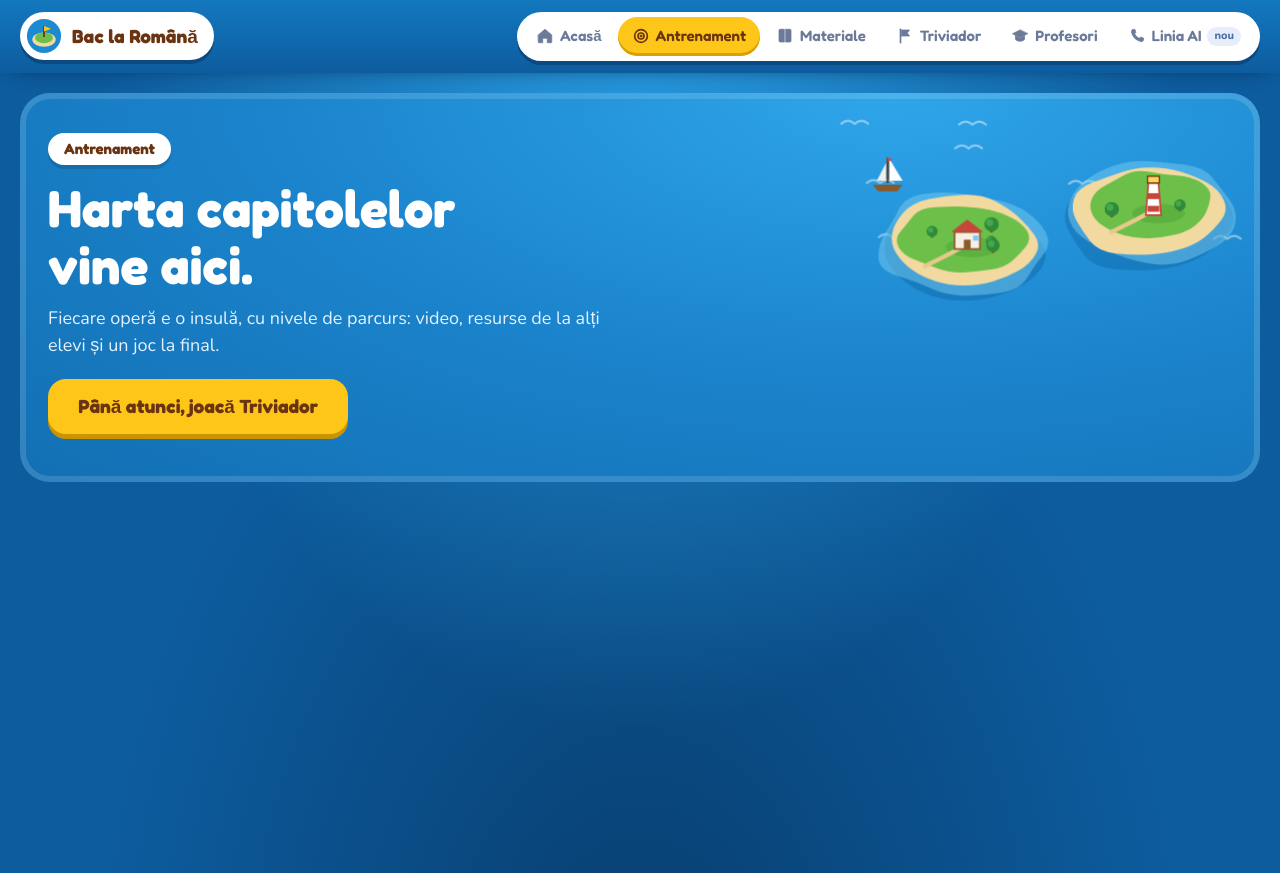
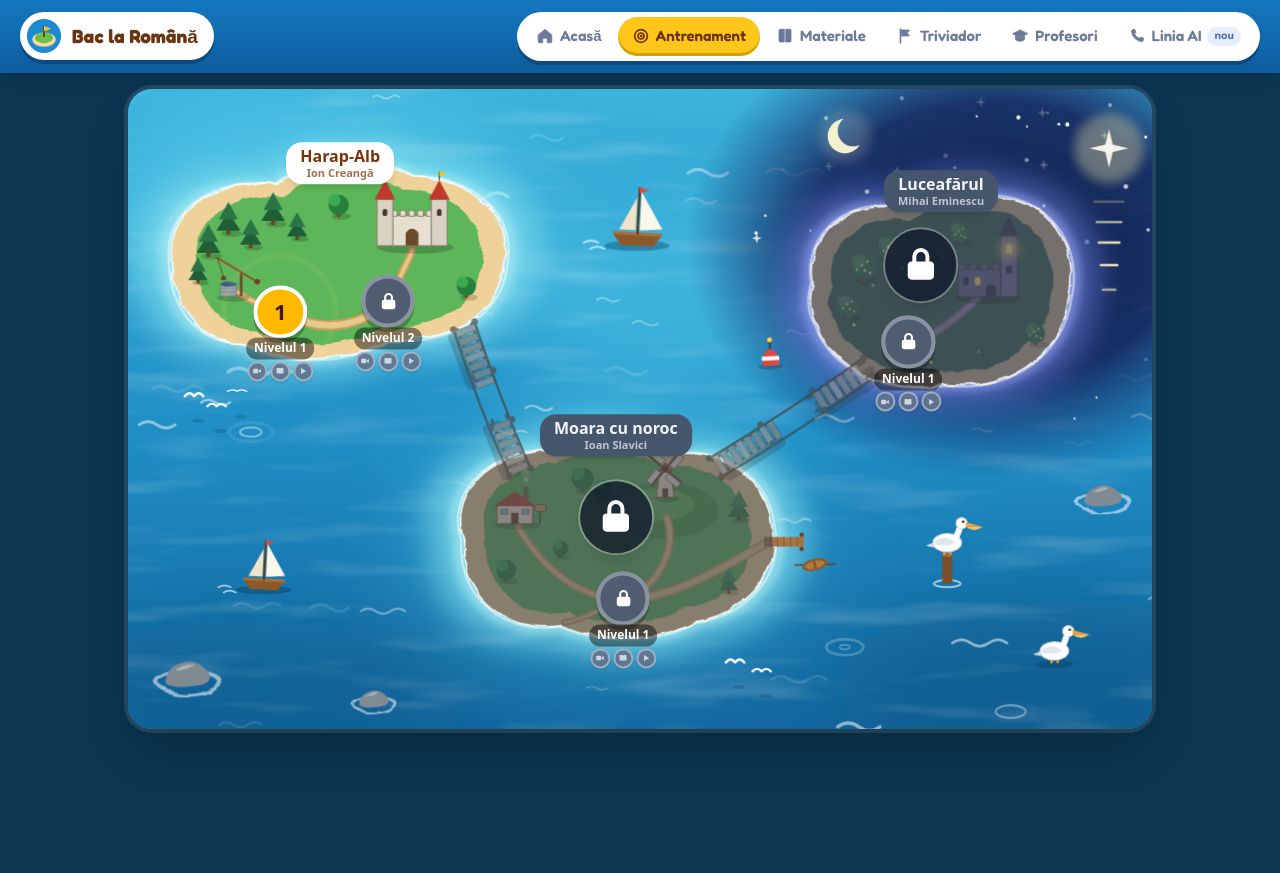
Before and after one commit to anam6rt1/hackattack, a Next.js app in the folder frontend/: page /antrenament in a window 1280 px wide. Built offline with nearby package versions, Linux system fonts and the light colour scheme.

Commit message:
schimbare harta cu antrenament

```diff
--- a/frontend/app/antrenament/page.js
+++ b/frontend/app/antrenament/page.js
@@ -1,13 +1,10 @@
-// TEMPORAR: pagina /antrenament. O înlocuiește P2 cu harta de capitole și nivele.
-import PaginaInCurand from '@/components/PaginaInCurand'
+import HartaInsule from "@/components/HartaInsule";
+import { T } from "@/lib/tema";
 
-export default function Antrenament() {
+export default function PaginaHarta() {
   return (
-    <PaginaInCurand
-      eticheta="Antrenament"
-      titlu="Harta capitolelor vine aici."
-      text="Fiecare operă e o insulă, cu nivele de parcurs: video, resurse de la alți elevi și un joc la final."
-      seed={13}
-    />
-  )
+    <main className={`min-h-screen p-4 ${T.pagina}`}>
+      <HartaInsule />
+    </main>
+  );
 }
--- a/frontend/nivel/[id]/page.js
+++ b/frontend/app/nivel/[id]/page.js
@@ -1,5 +1,11 @@
 // app/nivel/[id]/page.js — pagina unui nivel, ex. /nivel/harap-1
 import IntrebareNivel from "@/components/IntrebareNivel";
+import INTREBARI from "@/data/intrebari.json";
+
+// spune dinainte ce nivele există (cerut de Cache Components din Next.js 16)
+export function generateStaticParams() {
+  return Object.keys(INTREBARI).map((id) => ({ id }));
+}
 
 export default async function PaginaNivel({ params }) {
   const { id } = await params;
--- a/frontend/IntrebareNivel.jsx
+++ b/frontend/components/IntrebareNivel.jsx
@@ -57,7 +57,7 @@ export default function IntrebareNivel({ nivelId }) {
     return (
       <Ecran>
         <p className="text-lg font-bold">Nivelul acesta nu există.</p>
-        <Link href="/harta" className={`mt-4 inline-block rounded-xl px-4 py-2 font-black ${T.accent}`}>
+        <Link href="/antrenament" className={`mt-4 inline-block rounded-xl px-4 py-2 font-black ${T.accent}`}>
           Înapoi la hartă
         </Link>
       </Ecran>
--- a/frontend/harta/page.js
+++ /dev/null
@@ -1,10 +0,0 @@
-import HartaInsule from "@/components/HartaInsule";
-import { T } from "@/lib/tema";
-
-export default function PaginaHarta() {
-  return (
-    <main className={`min-h-screen p-4 ${T.pagina}`}>
-      <HartaInsule />
-    </main>
-  );
-}
```
Also changed, not shown: frontend/components/HartaInsule.jsx (renamed from frontend/HartaInsule.jsx), frontend/components/Iconite.jsx (renamed from frontend/Iconite.jsx), frontend/components/TabNivel.jsx (renamed from frontend/TabNivel.jsx), frontend/data/intrebari.json (renamed from frontend/intrebari.json), frontend/data/niveluri.json (renamed from frontend/niveluri.json), frontend/lib/progres.js (renamed from frontend/progres.js), frontend/lib/tema.js (renamed from frontend/tema.js).
